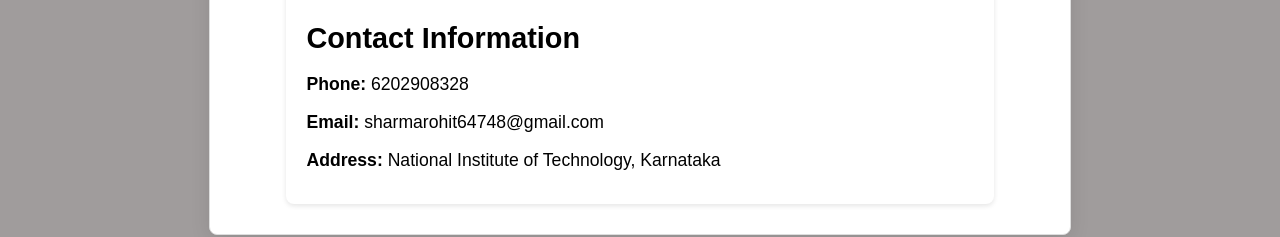
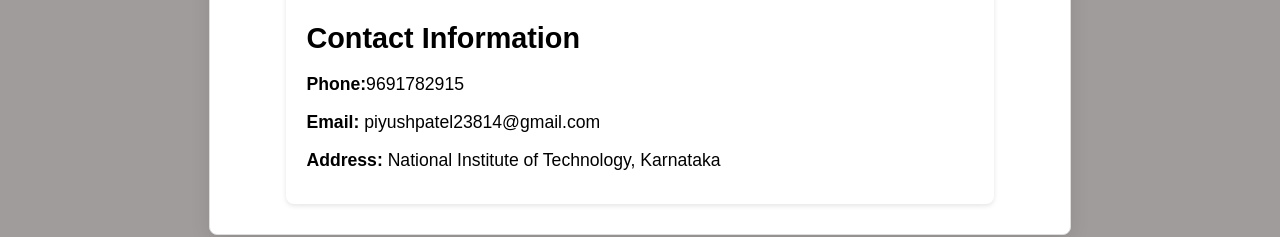
Before and after one commit to RohitAnandNitk/BRS-FRONTEND, a React (Create React App) app: page /contact-us in a window 1280 px wide. Shown: the part 900-1137 px from the top of the page. Built offline with nearby package versions, Linux system fonts and the light colour scheme.

Commit message:
Update ContactUs.js
Updated

```diff
--- a/src/Pages/ContactUs.js
+++ b/src/Pages/ContactUs.js
@@ -119,11 +119,11 @@
         <div className="contact-info">
           <h3>Contact Information</h3>
           <div className="info-item">
-            <p><strong>Phone:</strong> 6202908328</p>
+            <p><strong>Phone:</strong>9691782915</p>
           </div>
 
           <div className="info-item">
-            <p><strong>Email:</strong> sharmarohit64748@gmail.com</p>
+            <p><strong>Email:</strong> piyushpatel23814@gmail.com</p>
           </div>
 
           <div className="info-item">
```
